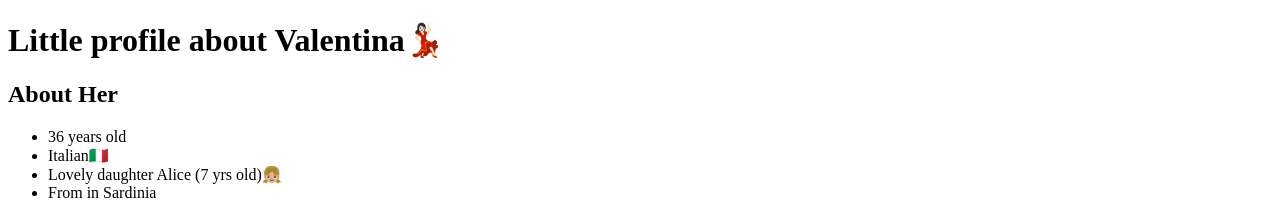
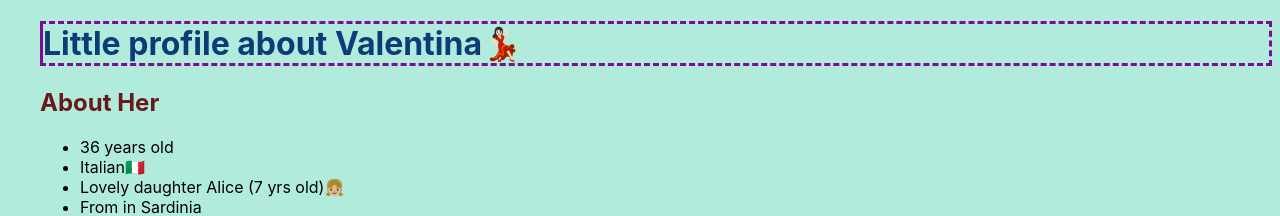
Before and after one commit to catlirex/boolean-uk-first-collab, a website: page index.html in a window 1280 px wide. Shown: the top 216 px of the page. Drawn offline with Linux system fonts and the light colour scheme.

Commit message:
css added

```diff
--- a/index.html
+++ b/index.html
@@ -5,7 +5,24 @@
     <meta name="viewport" content="width=device-width, initial-scale=1.0" />
     <meta http-equiv="X-UA-Compatible" content="ie=edge" />
     <title>Little profile about Valentina</title>
+    <style>
+      body {
+        background-color: rgb(176, 235, 220);
+        font-family: -apple-system, BlinkMacSystemFont, 'Segoe UI', Roboto, Oxygen, Ubuntu, Cantarell, 'Open Sans', 'Helvetica Neue', sans-serif;
+        margin-left: 40px;
+      }
 
+      h1 {
+        color: rgb(13, 59, 119);
+        border-style: dashed;
+        border-left-style: solid;
+        border-color: rgb(128, 10, 151)
+      }
+
+      h2{
+        color:rgb(105, 25, 25);
+      }
+      </style>
   </head>
   <body>
     <h1>Little profile about Valentina💃🏻</h1>
```
